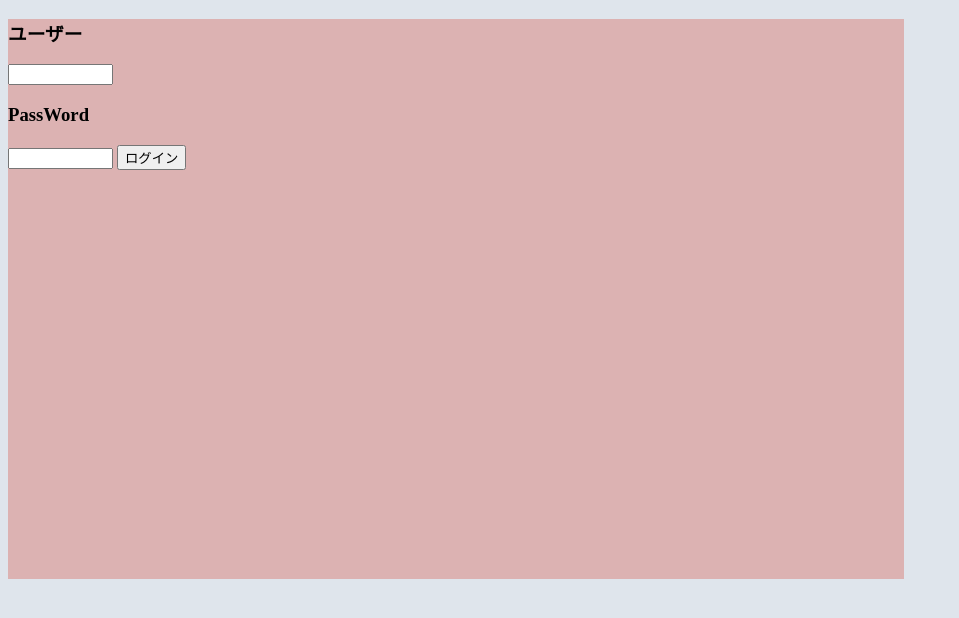
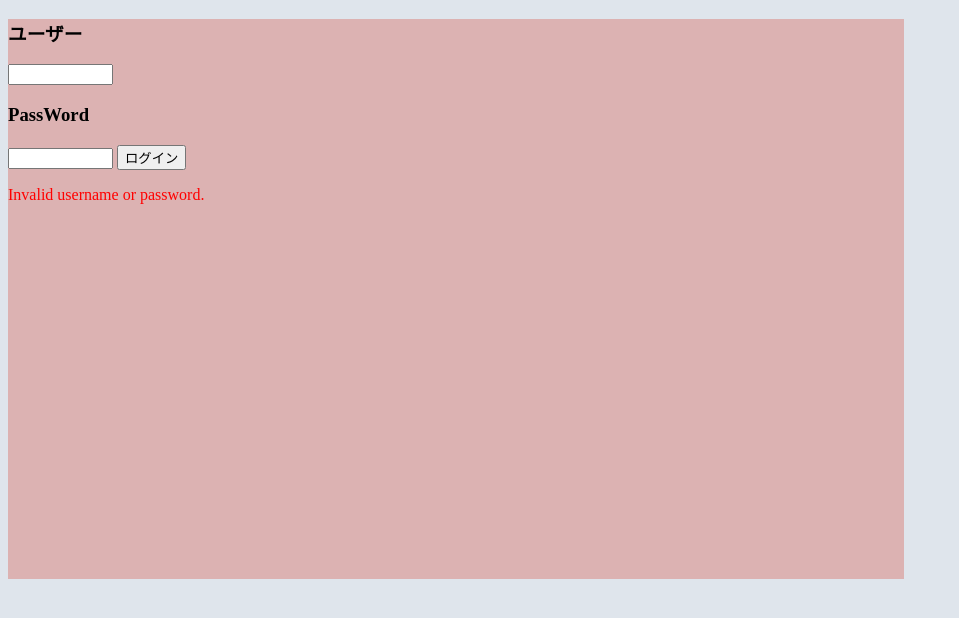
Before and after one commit to yuchi0426/flask_app, a Flask app: page /login in a window 1280 px wide. Shown: the part 78-696 px from the top of the page, without its empty margins (0-959 px from the left). Run offline with Flask 3, Linux system fonts and the light colour scheme.

Commit message:
loginとselect遷移

```diff
--- a/app.py
+++ b/app.py
@@ -8,6 +8,23 @@ def jump():
     return redirect("/login")
 
 # login画面表示
-@app.route('/login')
+@app.route('/login', methods=['GET','POST'])
 def index():
-    return render_template('login.html')
+    username = None
+    password = None
+    error = None
+
+    if request.method == 'POST':
+        username = request.form.get('username')
+        password = request.form.get('password')
+    if username and password == "password":
+        return redirect(url_for('select'))
+    else:
+        error = "Invalid username or password."
+
+    return render_template('login.html',error=error)
+
+# ChatBot選択画面への遷移
+@app.route('/select')
+def select():
+    return render_template('select.html')
--- a/templates/chat.html
+++ b/templates/chat.html
@@ -0,0 +1,5 @@
+{% extends "base.html" %}
+
+{% block title %}
+ChatApp -chat-
+{% endblock %}
--- a/templates/login.html
+++ b/templates/login.html
@@ -4,10 +4,15 @@
 ChatApp -login-
 {% endblock %}
 
-{% block content%}
-<h3>ユーザー</h3>
-<input type="text" required minlength="5" maxlength="5" size="10" />
-<h3>PassWord</h3>
-<input type="text" required minlength="5" maxlength="5" size="10" />
-<button>ログイン</button>
-{% endblock%}
+{% block content %}
+<form method="post" action="{{ url_for('index') }}">
+    <h3>ユーザー</h3>
+    <input type="text" name="username" required minlength="4" maxlength="10" size="10" />
+    <h3>PassWord</h3>
+    <input type="password" name="password" required minlength="5" maxlength="10" size="10" />
+    <button type="submit">ログイン</button>
+</form>
+{% if error %}
+    <p style="color: red;">{{ error }}</p>
+{% endif %}
+{% endblock %}
```
Also changed, not shown: templates/select.html (line endings or trailing spaces).
